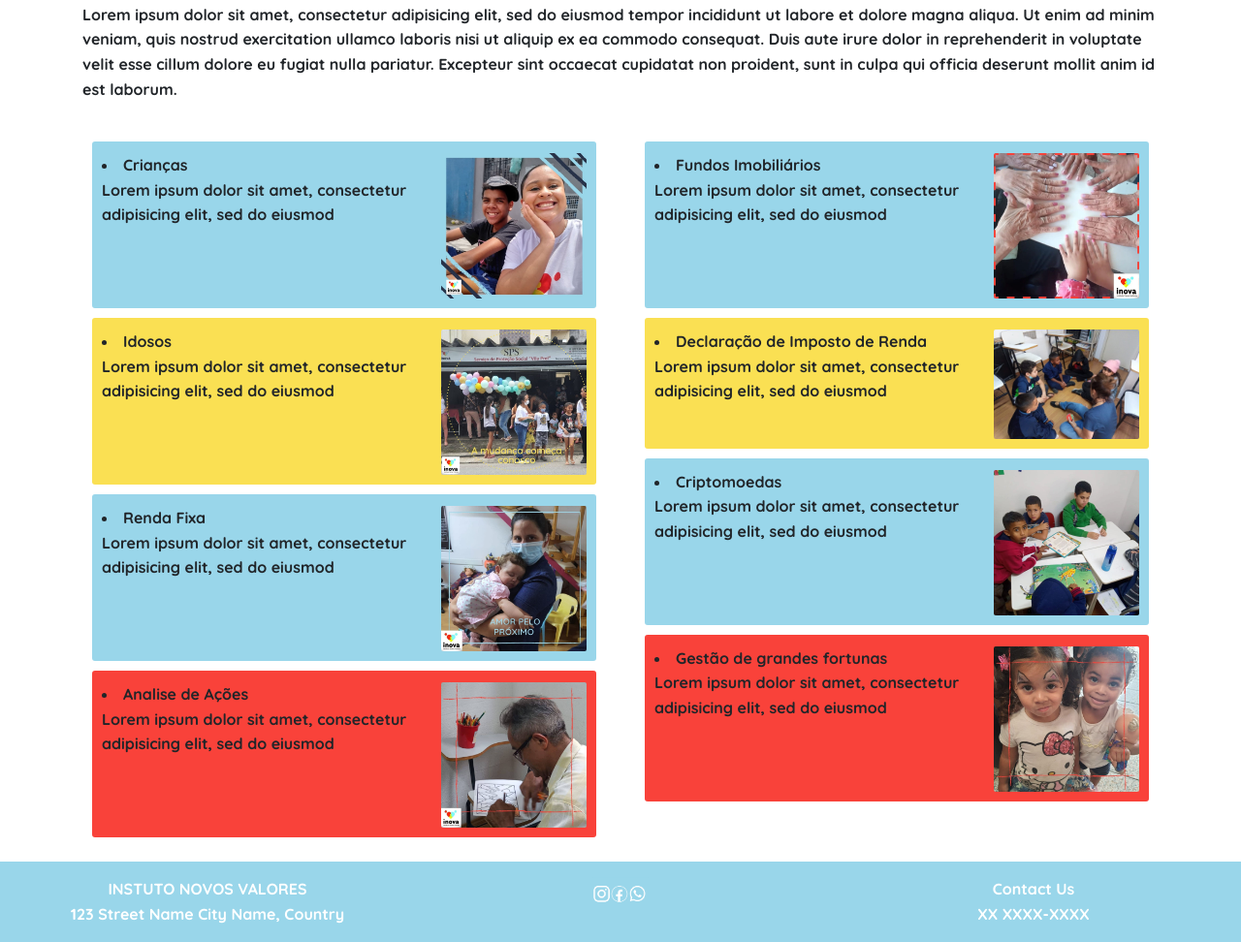
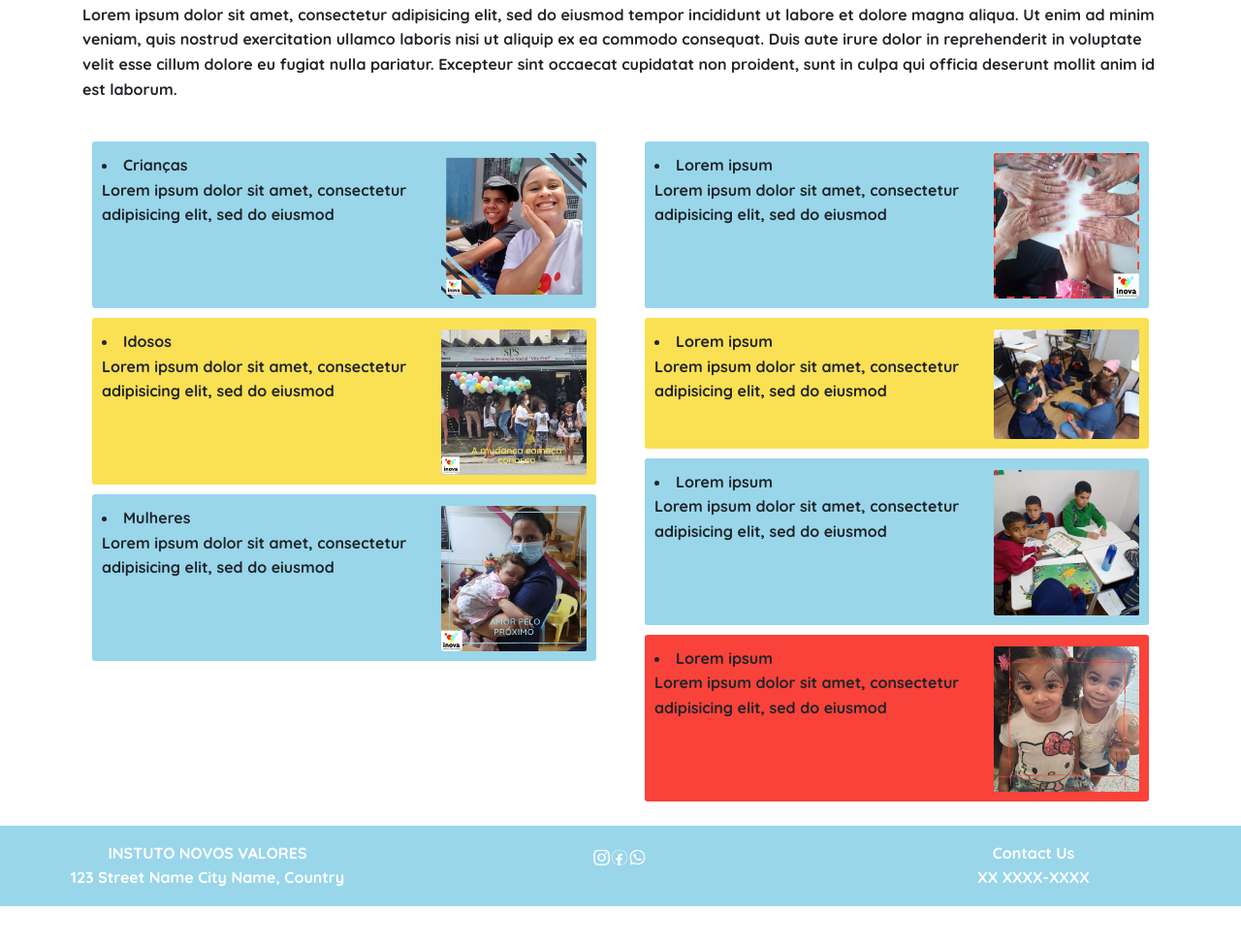
Before and after one commit to Gimimi2690/INOVA, a plain HTML site: page inova/proj.html in a window 1280 px wide. Shown: the part 217-1189 px from the top of the page at 97% size. After the commit the page ends 1152 px from the top, so only its background shows below. Drawn offline with nearby package versions, Linux system fonts and the light colour scheme.

Commit message:
proj.html

```diff
--- a/inova/proj.html
+++ b/inova/proj.html
@@ -94,34 +94,29 @@
           </div>
           <div class="mis" id="cor3">
             <div class="lateral" id="cursos2"><img src="fotos/foto2.jpg" alt="Renda Fixa" width="100%"></div>
-            <li>Renda Fixa</li>
-            <p>Lorem ipsum dolor sit amet, consectetur adipisicing elit, sed do eiusmod</p>
-          </div>
-          <div class="mis" id="cor4">
-            <div class="lateral" id="cursos2"><img src="fotos/foto5.jpg" alt="Analise de Ações" width="100%"></div>
-            <li>Analise de Ações</li>
+            <li>Mulheres</li>
             <p>Lorem ipsum dolor sit amet, consectetur adipisicing elit, sed do eiusmod</p>
           </div>
         </div>
         <div class="col-md-6">
           <div class="mis">
             <div class="lateral" id="cursos2"><img src="fotos/foto6.jpg" alt="Fundos Imobiliários" width="100%"></div>
-            <li>Fundos Imobiliários</li>
+            <li>Lorem ipsum</li>
             <p>Lorem ipsum dolor sit amet, consectetur adipisicing elit, sed do eiusmod</p>
           </div>
           <div id="cor2" class="mis">
             <div class="lateral" id="cursos2"><img src="fotos/foto11.jpg" alt="Declaração de Imposto de Renda" width="100%"></div>
-            <li>Declaração de Imposto de Renda</li>
+            <li>Lorem ipsum</li>
             <p>Lorem ipsum dolor sit amet, consectetur adipisicing elit, sed do eiusmod</p>
           </div>
           <div class="mis" id="cor3">
             <div class="lateral" id="cursos2"><img src="fotos/foto18.jpg" alt="Criptomoedas" width="100%"></div>
-            <li>Criptomoedas</li>
+            <li>Lorem ipsum</li>
             <p>Lorem ipsum dolor sit amet, consectetur adipisicing elit, sed do eiusmod</p>
           </div>
           <div class="mis" id="cor4">
             <div class="lateral" id="cursos"><img src="fotos/foto3.jpg" alt="foto" width="100%"></div>
-            <li>Gestão de grandes fortunas</li>
+            <li>Lorem ipsum</li>
             <p>Lorem ipsum dolor sit amet, consectetur adipisicing elit, sed do eiusmod</p>
           </div>
         </div>
```
